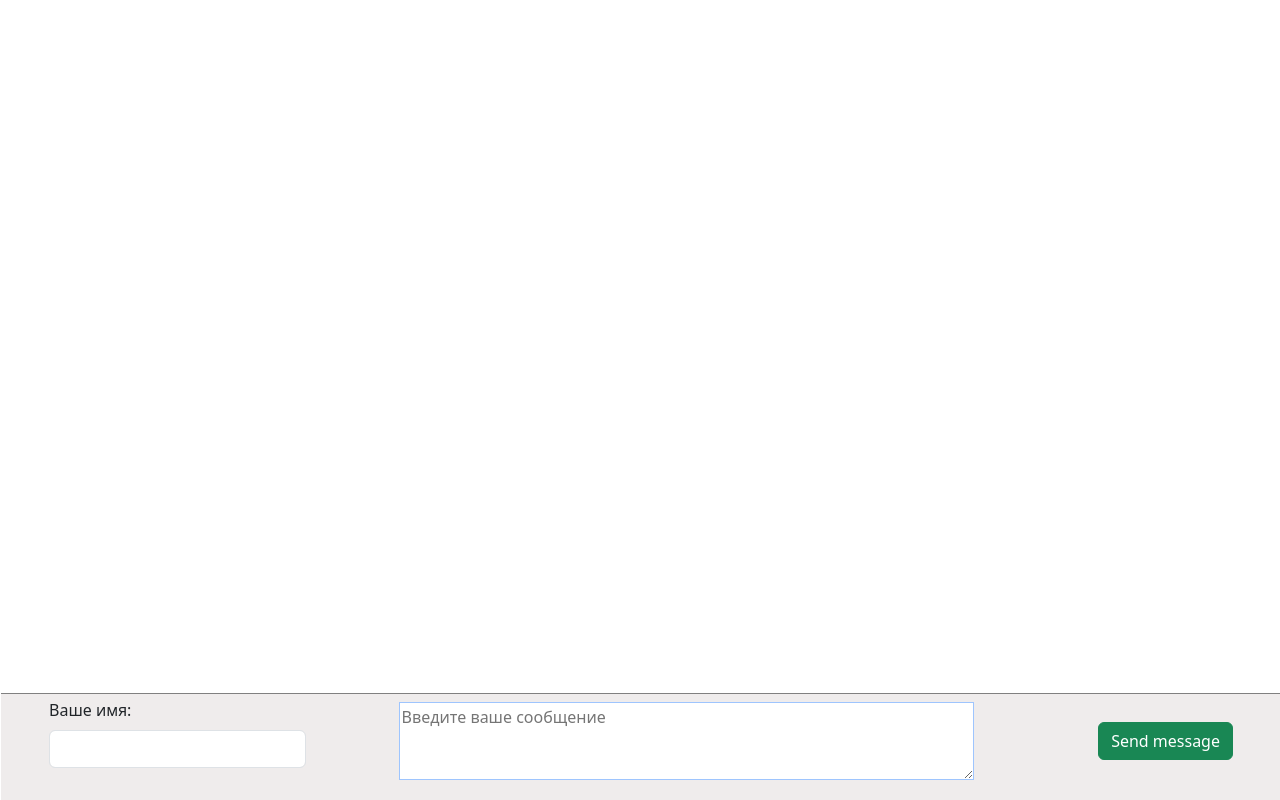
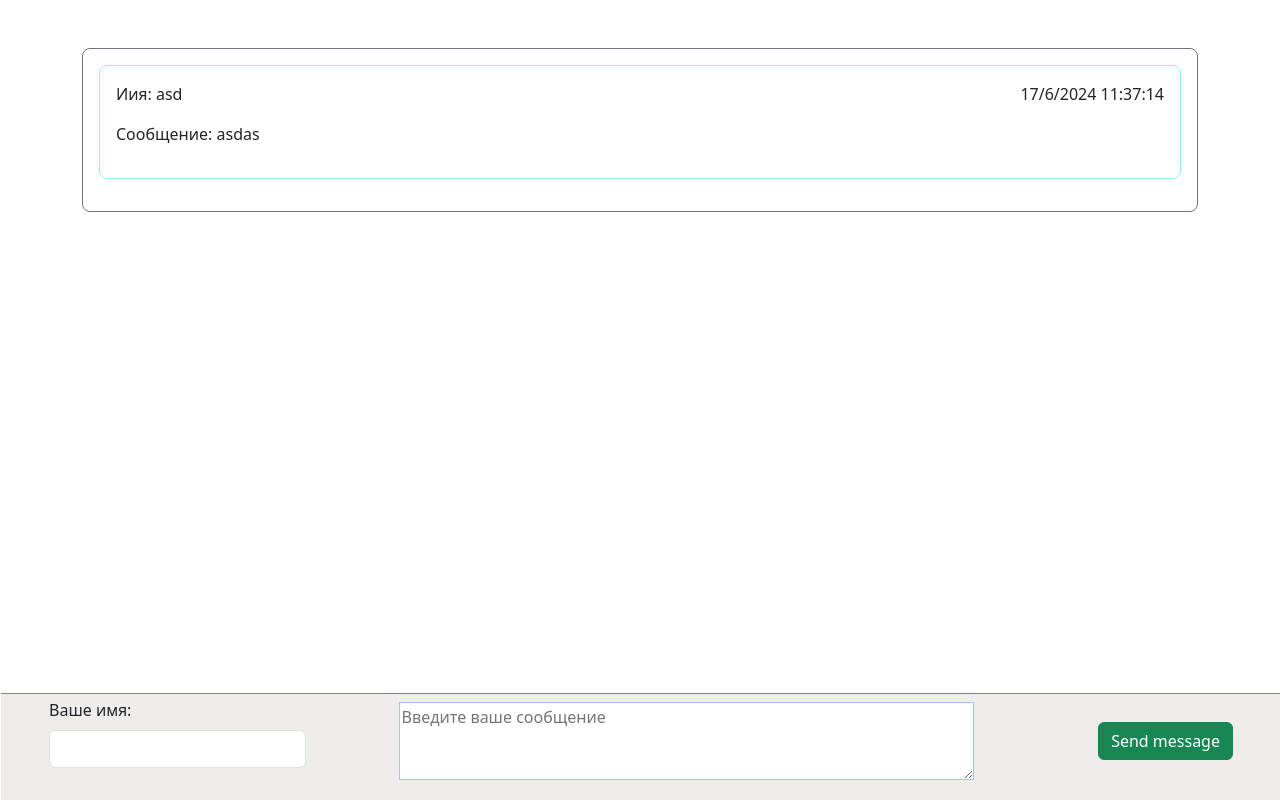
Before and after one commit to MrDenis2024/homework60, a React (Vite) app: page / in a window 1280 px wide. Built offline with nearby package versions, Linux system fonts and the light colour scheme.

Commit message:
Создан компонент Message отрисовывающий сообщение

```diff
--- /dev/null
+++ b/src/components/Message/Message.tsx
@@ -0,0 +1,32 @@
+import React from 'react';
+import {MessageInterface} from '../../types';
+
+interface Props {
+  message: MessageInterface;
+}
+
+const Message: React.FC<Props> = ({message}) => {
+  const dateFormat = (date: string) => {
+    const messageDate = new Date(date);
+    return [
+        messageDate.getDate(),
+        messageDate.getMonth() + 1,
+        messageDate.getFullYear()
+      ].join('/') + ' ' +
+      [messageDate.getHours(),
+        messageDate.getMinutes(),
+        messageDate.getSeconds()].join(':');
+  };
+
+  return (
+    <div className='border rounded-3 border-info-subtle mb-3 p-3'>
+      <div className='d-flex mb-3'>
+        <span>Иия: {message.author}</span>
+        <span className='ms-auto'>{dateFormat(message.datetime)}</span>
+      </div>
+      <p>Сообщение: {message.message}</p>
+    </div>
+  );
+};
+
+export default Message;
--- a/src/containers/Chat/Chat.tsx
+++ b/src/containers/Chat/Chat.tsx
@@ -1,7 +1,12 @@
 import React, {ChangeEvent, useState} from 'react';
 import MessageForm from '../../components/MessageForm/MessageForm';
+import {MessageInterface} from '../../types';
+import Message from '../../components/Message/Message';
 
 const Chat = () => {
+  const [messages, setMessages] = useState<MessageInterface[]>([
+    {id: '1', message: 'asdas', author: 'asd', datetime: '2024-06-17T11:37:14.222Z'}
+  ]);
   const [name, setName] = useState('');
   const [message, setMessage] = useState('');
 
@@ -30,7 +35,12 @@ const Chat = () => {
 
 
   return (
-    <div>
+    <div className='container'>
+      <div className='field border border-secondary p-3 mt-5 field rounded-3'>
+        {messages.map((message) => (
+          <Message key={message.id} message={message} />
+        ))}
+      </div>
       <MessageForm name={name} onChangeName={changeName} onChangeMessage={changeMessage} message={message} onNewMessage={(event) => sendMessage(event)}/>
     </div>
   );
--- a/src/types.ts
+++ b/src/types.ts
@@ -1,4 +1,4 @@
-export interface Message {
+export interface MessageInterface {
   id: string,
   datetime: string,
   message: string,
```
